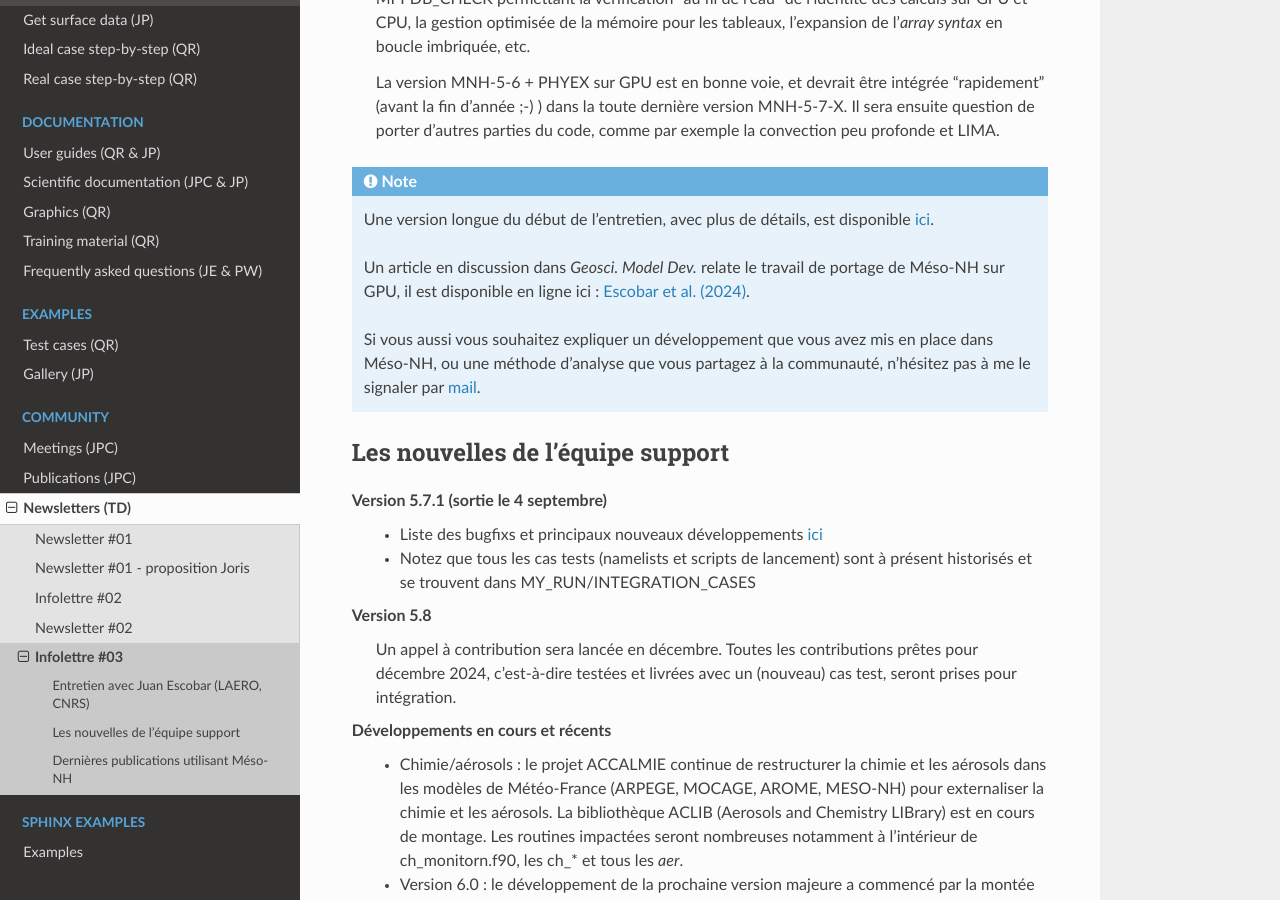
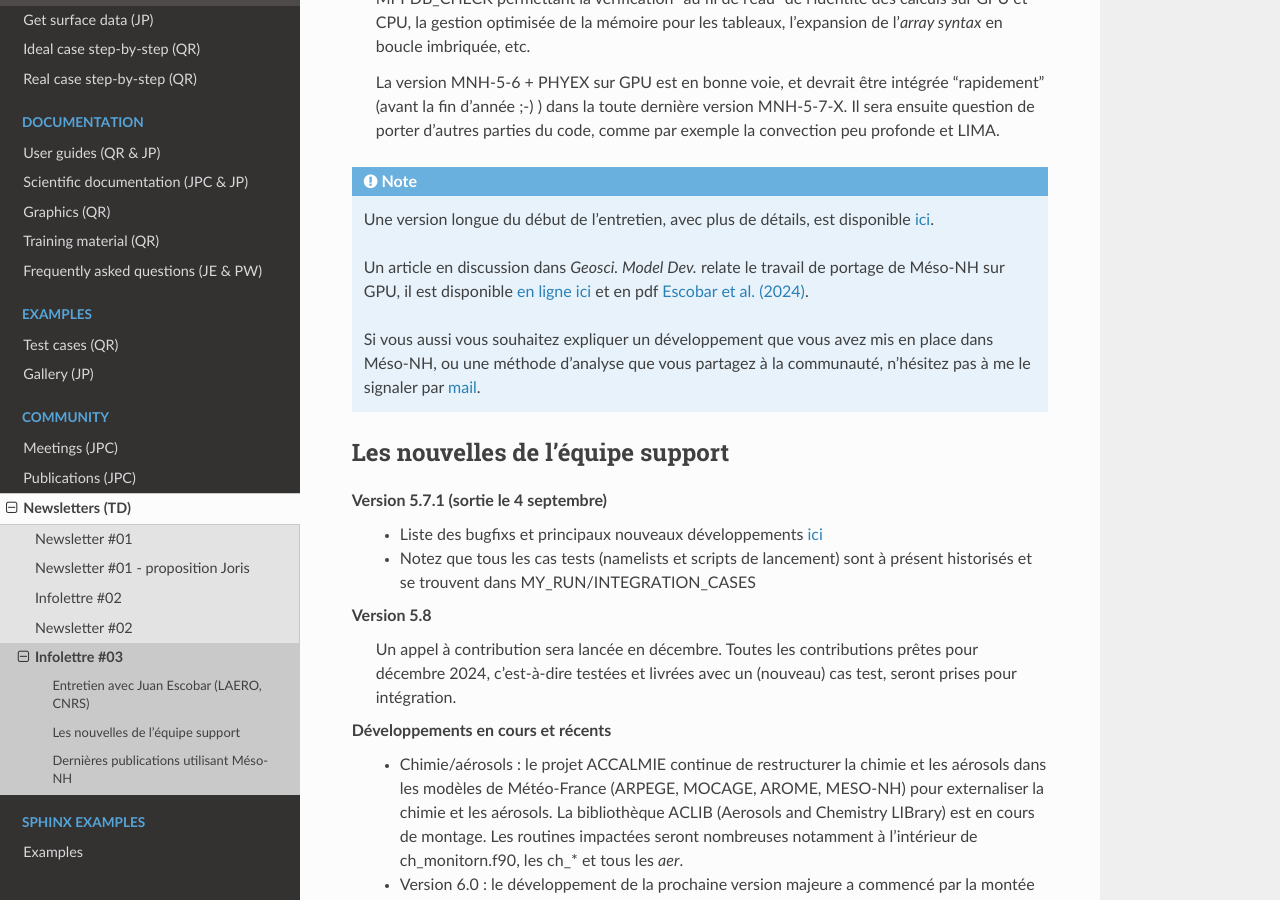
Before and after one commit to JorisPianezze/mesonh_beta_test_guide, a Sphinx documentation site: the page built from docs/source/community/newsletters/newsletter_03.rst, in a window 1280 px wide and 900 px high, scrolled down 2436 px. Built offline with Sphinx 7.4.7 and the Read the Docs theme 3.1.0, drawn with Linux system fonts in a browser that asks for light colours.

Commit message:
Update newsletter_03.rst
link to Escobar et al.

```diff
--- a/docs/source/community/newsletters/newsletter_03.rst
+++ b/docs/source/community/newsletters/newsletter_03.rst
@@ -48,7 +48,7 @@
 
    Une version longue du début de l'entretien, avec plus de détails, est disponible `ici <https://mesonh-beta-test-guide.readthedocs.io/en/latest/community/newsletters/newsletter_03_extended.html>`_.
 
-   Un article en discussion dans *Geosci. Model Dev.* relate le travail de portage de Méso-NH sur GPU, il est disponible en ligne ici : `Escobar et al. (2024) <https://doi.org/10.5194/egusphere-2024-2879>`_.
+   Un article en discussion dans *Geosci. Model Dev.* relate le travail de portage de Méso-NH sur GPU, il est disponible `en ligne ici <https://doi.org/10.5194/egusphere-2024-2879>`_ et en pdf `Escobar et al. (2024) <https://egusphere.copernicus.org/preprints/2024/egusphere-2024-2879/egusphere-2024-2879.pdf>`_.
 
    Si vous aussi vous souhaitez expliquer un développement que vous avez mis en place dans Méso-NH, ou une méthode d’analyse que vous partagez à la communauté, n’hésitez pas à me le signaler par `mail <mailto:thibaut.dauhut@univ-tlse3.fr>`_.
 
```
